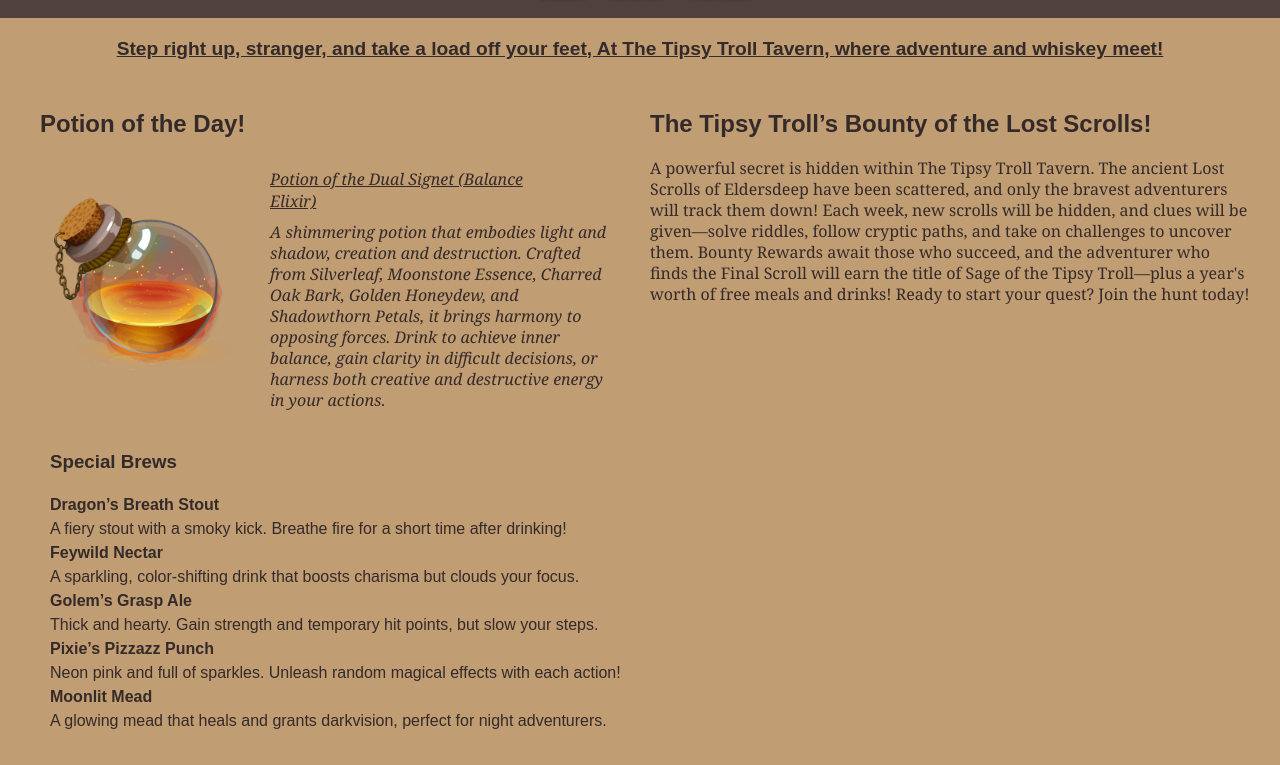
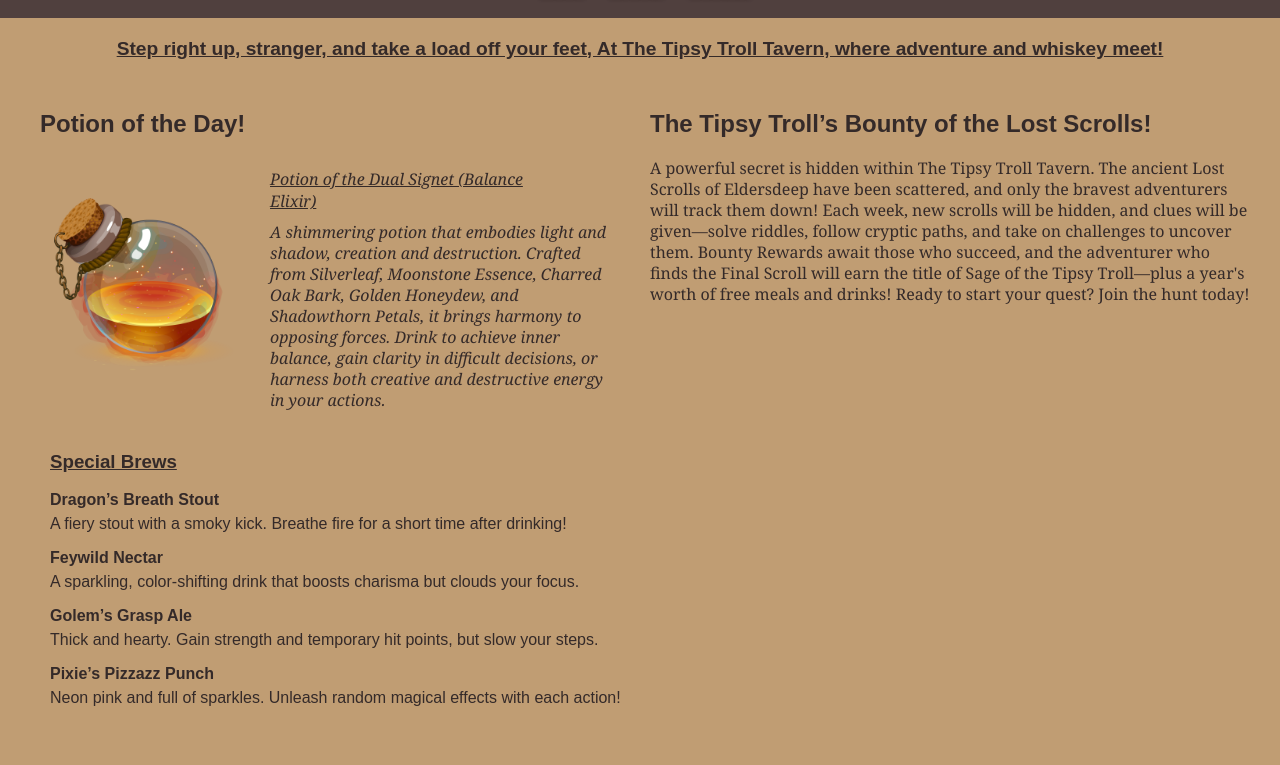
Before and after one commit to Rebecca-kodehode/TipsyTroll, a plain HTML site: page index.html in a window 1280 px wide. Shown: the part 98-863 px from the top of the page. Drawn offline with Linux system fonts and the light colour scheme.

Commit message:
editing of text distance in special brews

```diff
--- a/index.html
+++ b/index.html
@@ -20,7 +20,7 @@
         Troll Tavern, where adventure and whiskey meet!
       </p>
       <!-- New wrapper for potion and announcement -->
-      <div class="potion-announcement-wrapper">
+      <section class="potion-announcement-wrapper">
         <div class="potion">
           <!-- Main Title -->
           <h2 class="potion-title">Potion of the Day!</h2>
@@ -61,68 +61,68 @@
             <!-- Join the hunt today is a link continuing to a new page with information about the event -->
           </p>
         </div>
-      </div>
+      </section>
       <section class="brews-showcase">
         <h3 class="brew-title">Special Brews</h3>
         <div class="brew-container">
           <div class="brew-item">
-            <h4>Dragon’s Breath Stout</h4>
+            <h4 class="brew-name">Dragon’s Breath Stout</h4>
             <p>
               A fiery stout with a smoky kick. Breathe fire for a short time
               after drinking!
             </p>
           </div>
           <div class="brew-item">
-            <h4>Feywild Nectar</h4>
+            <h4 class="brew-name">Feywild Nectar</h4>
             <p>
               A sparkling, color-shifting drink that boosts charisma but clouds
               your focus.
             </p>
           </div>
           <div class="brew-item">
-            <h4>Golem’s Grasp Ale</h4>
+            <h4 class="brew-name">Golem’s Grasp Ale</h4>
             <p>
               Thick and hearty. Gain strength and temporary hit points, but slow
               your steps.
             </p>
           </div>
           <div class="brew-item">
-            <h4>Pixie’s Pizzazz Punch</h4>
+            <h4 class="brew-name">Pixie’s Pizzazz Punch</h4>
             <p>
               Neon pink and full of sparkles. Unleash random magical effects
               with each action!
             </p>
           </div>
           <div class="brew-item">
-            <h4>Moonlit Mead</h4>
+            <h4 class="brew-name">Moonlit Mead</h4>
             <p>
               A glowing mead that heals and grants darkvision, perfect for night
               adventurers.
             </p>
           </div>
           <div class="brew-item">
-            <h4>Druid’s Draught</h4>
+            <h4 class="brew-name">Druid’s Draught</h4>
             <p>
               Fresh and herbal. Gain the ability to command nature and entangle
               your foes.
             </p>
           </div>
           <div class="brew-item">
-            <h4>Blackout Brew</h4>
+            <h4 class="brew-name">Blackout Brew</h4>
             <p>
               A dark, intoxicating brew. Gain courage... but risk falling
               unconscious!
             </p>
           </div>
           <div class="brew-item">
-            <h4>Elixir of Eternal Laughter</h4>
+            <h4 class="brew-name">Elixir of Eternal Laughter</h4>
             <p>
               A golden, bubbly drink that forces laughter and a few quirky
               advantages.
             </p>
           </div>
           <div class="brew-item">
-            <h4>Vampire’s Veil</h4>
+            <h4 class="brew-name">Vampire’s Veil</h4>
             <p>
               A dark red cocktail that grants stealth but makes you vanish in
               reflections.
--- a/style.css
+++ b/style.css
@@ -154,7 +154,8 @@ body {
 
   .brew-title {
     padding-top: 10px;
-    padding-bottom: 20px;
+    padding-bottom: 5px;
+    text-decoration: underline;
   }
 
   .brew-container {
@@ -164,3 +165,7 @@ body {
     overflow-y: scroll;
     line-height: 24px;
   }
+
+  .brew-name{
+    padding-top: 10px;
+  }
```
